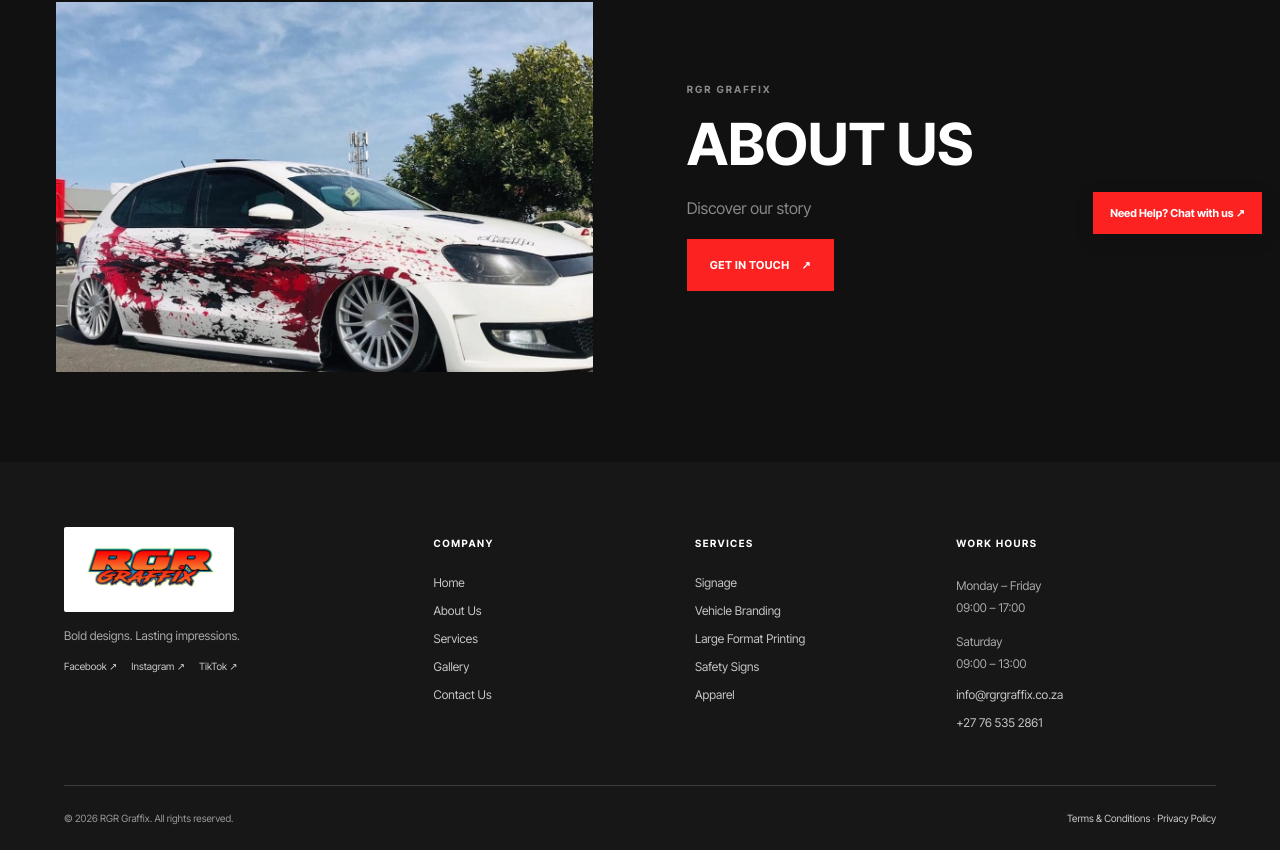
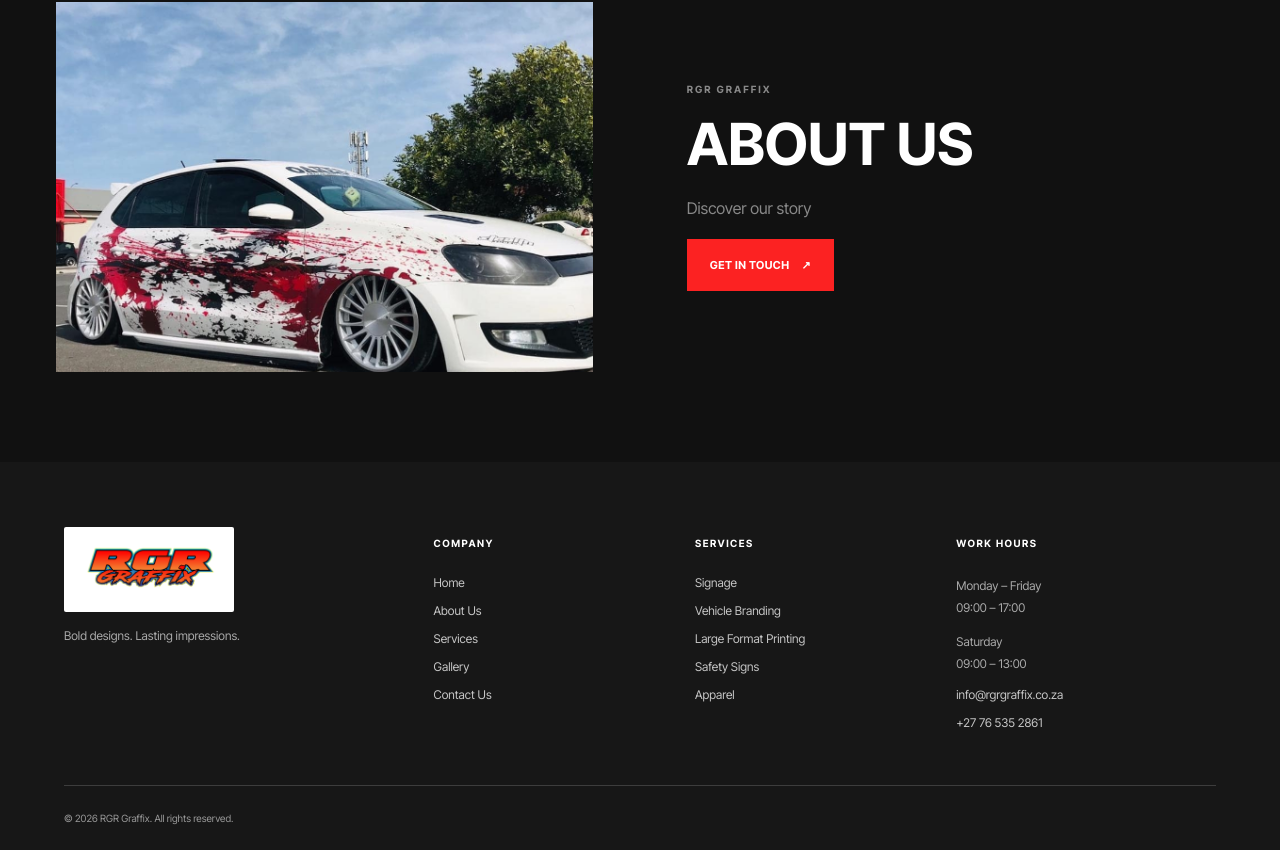
Before and after one commit to pp0447515-web/rgrgraffix, a Next.js app: page /about-us in a window 1280 px wide. Shown: the part 548-1398 px from the top of the page. Built offline with nearby package versions, Linux system fonts and the light colour scheme.

Commit message:
Remove unverified social and legal destinations from shared footer

```diff
--- a/app/components/SiteFooter.tsx
+++ b/app/components/SiteFooter.tsx
@@ -14,15 +14,13 @@
           <div className="footer-brand">
             <a href="/" aria-label="RGR Graffix home"><img src="/images/Apparell-Design-Print-1.png" alt="RGR Graffix" /></a>
             <p>Bold designs. Lasting impressions.</p>
-            <div className="footer-socials"><a href="https://www.facebook.com/" aria-label="Facebook">Facebook ↗</a><a href="https://www.instagram.com/" aria-label="Instagram">Instagram ↗</a><a href="https://www.tiktok.com/" aria-label="TikTok">TikTok ↗</a></div>
           </div>
           <div><h4>COMPANY</h4><a href="/">Home</a><a href="/about-us">About Us</a><a href="/services">Services</a><a href="/gallery">Gallery</a><a href="/contact">Contact Us</a></div>
           <div><h4>SERVICES</h4>{serviceLinks.map((item) => <a href={item.href} key={item.href}>{item.label}</a>)}</div>
           <div><h4>WORK HOURS</h4><p>Monday – Friday<br />09:00 – 17:00</p><p>Saturday<br />09:00 – 13:00</p><a href="mailto:info@rgrgraffix.co.za">info@rgrgraffix.co.za</a><a href="tel:+27765352861">+27 76 535 2861</a></div>
         </div>
-        <div className="footer-bottom"><span>© {new Date().getFullYear()} RGR Graffix. All rights reserved.</span><span><a href="/terms">Terms &amp; Conditions</a> · <a href="/privacy-policy">Privacy Policy</a></span></div>
+        <div className="footer-bottom"><span>© {new Date().getFullYear()} RGR Graffix. All rights reserved.</span></div>
       </footer>
-      <a className="chat-link" href="https://wa.me/27765352861">Need Help? Chat with us ↗</a>
     </>
   );
 }
```
